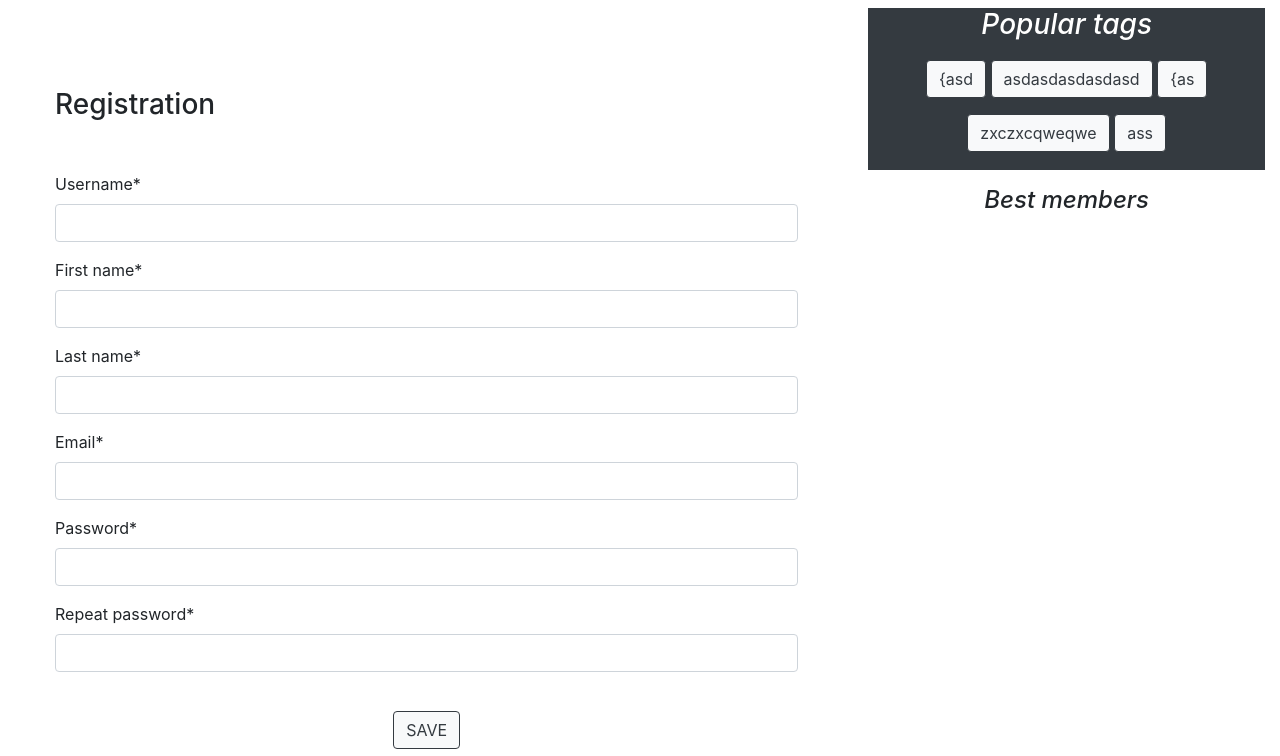
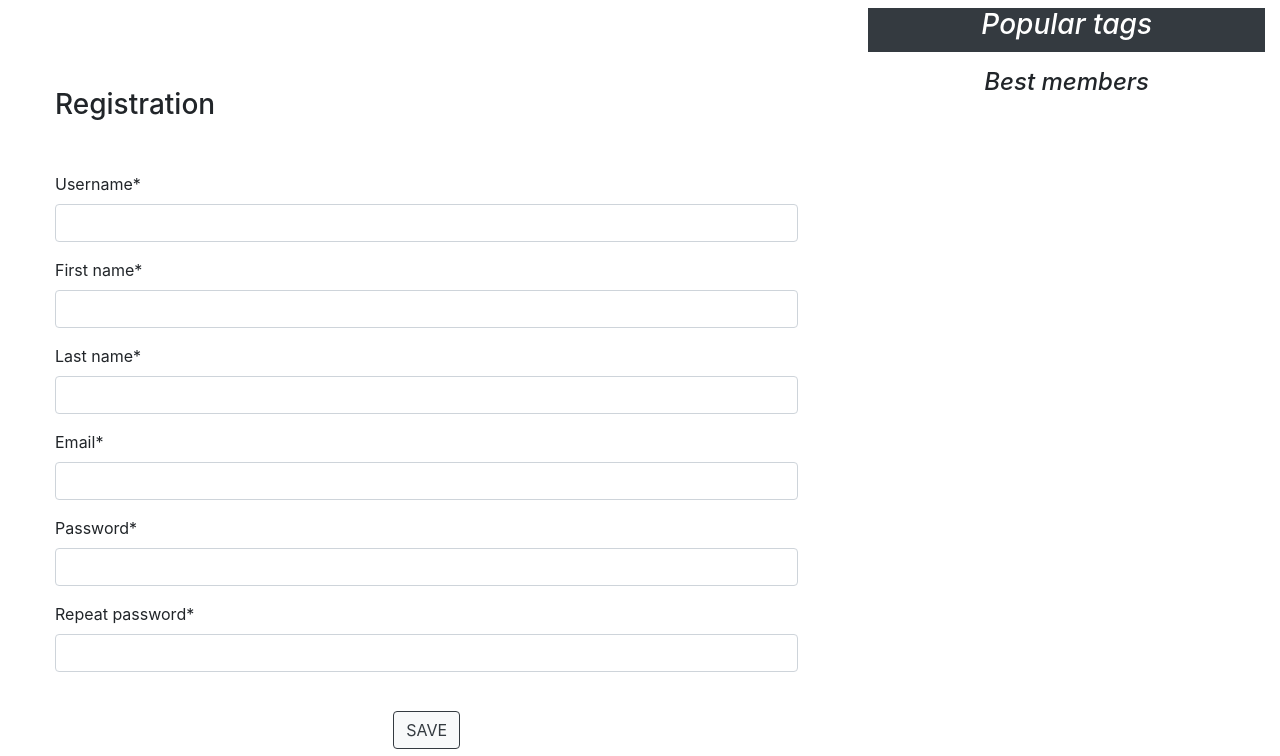
Before and after one commit to Margot07008/web_technopark, a Django app: page /user/registration/ in a window 1280 px wide. Shown: the part 70-826 px from the top of the page. Run offline with Django 3.2, Linux system fonts and the light colour scheme; data that the repository does not hold is empty; some libraries are stand-ins or nearby versions.

Commit message:
add sort

```diff
--- a/catalog/context_processors.py
+++ b/catalog/context_processors.py
@@ -1,4 +1,4 @@
 def users_processors(request):
     from catalog.models import User
     from catalog.models import Tag
-    return {'users': User.objects.all(), 'tags': Tag.objects.all()}
+    return {'users': User.objects.all().order_by('-date_joined')[:10], 'tags': Tag.objects.all().order_by('-total')[:10]}
--- a/catalog/templates/catalog/base.html
+++ b/catalog/templates/catalog/base.html
@@ -8,7 +8,6 @@
     <link rel="stylesheet" href="{% static 'css/base.css' %}">
     <link rel="stylesheet" href="{% static 'css/ask.css' %}">
     <link rel="stylesheet" href="{% static 'css/index.css' %}">
-{#    <link rel="stylesheet" href="{% static 'css/question.css' %}">#}
     <link rel="stylesheet" href="https://stackpath.bootstrapcdn.com/bootstrap/4.3.1/css/bootstrap.min.css"
           integrity="sha384-ggOyR0iXCbMQv3Xipma34MD+dH/1fQ784/j6cY/iJTQUOhcWr7x9JvoRxT2MZw1T" crossorigin="anonymous">
     <script src="https://use.fontawesome.com/71bed39430.js"></script>
@@ -78,7 +77,7 @@
                 <div class="best_members">
                     <div class="p-3">
                         <div class="best_members_topic">
-                            <h4 class="font-italic">Best members</h4></div>
+                            <h4 class="font-italic">New members</h4></div>
                         <ol class="list-unstyled">
                             {% for user in users %}
                                 <li><a href="#">{{ user }}</a></li>
--- a/catalog/views.py
+++ b/catalog/views.py
@@ -22,6 +22,7 @@
         sort_key = '-total_answers'
     else:
         sort_key = '-create_date'
+
 
     object_list = Question.objects.all().order_by(sort_key)
     paginator = Paginator(object_list, 3)  # 3 поста на каждой странице
--- a/core/templates/core/base.html
+++ b/core/templates/core/base.html
@@ -72,15 +72,8 @@
                         {% for t in tags %}
                             <button type="button" class="btn btn-outline-dark my-2 my-sm-2 btn-light tag">{{ t.tag_name }}</button>
                         {% endfor %}
-                        <button type="button" class="btn btn-outline-dark my-2 my-sm-2 btn-light ">{asd</button>
-                        <button type="button" class="btn btn-outline-dark my-2 my-sm-2 btn-light ">asdasdasdasdasd</button>
-                        <button type="button" class="btn btn-outline-dark my-2 my-sm-2 btn-light ">{as</button>
-                        <button type="button" class="btn btn-outline-dark my-2 my-sm-2 btn-light ">zxczxcqweqwe</button>
-                        <button type="button" class="btn btn-outline-dark my-2 my-sm-2 btn-light ">ass</button>
 
                     </div>
-
-
                 </div>
                 <div class="best_members">
                     <div class="p-3">
```
Also changed, not shown: catalog/templates/catalog/ask.html (+0 -19 lines).
